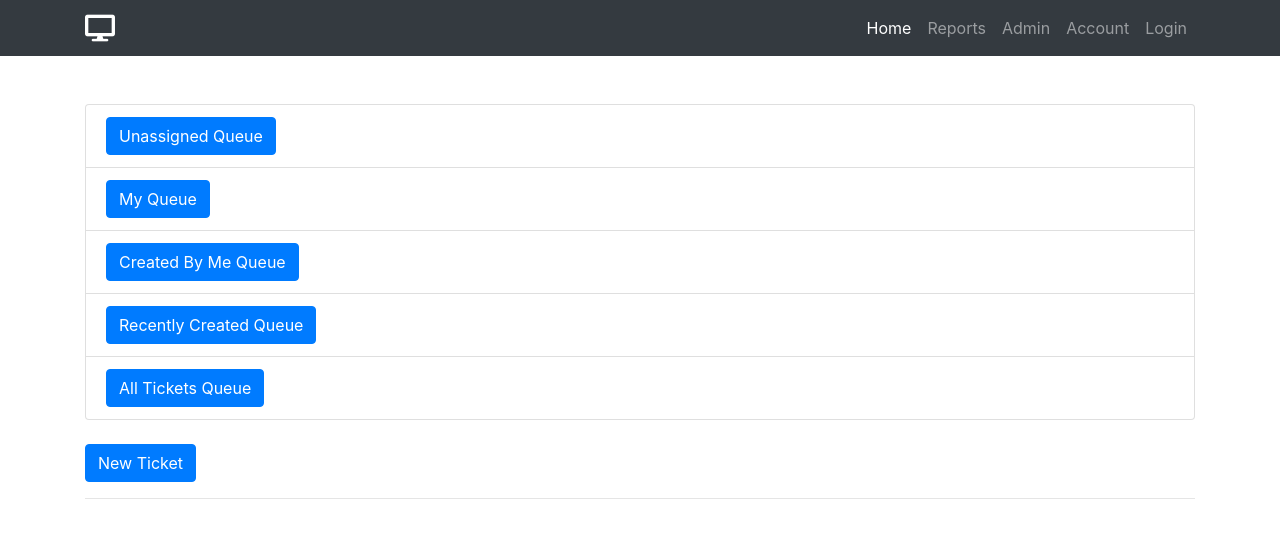
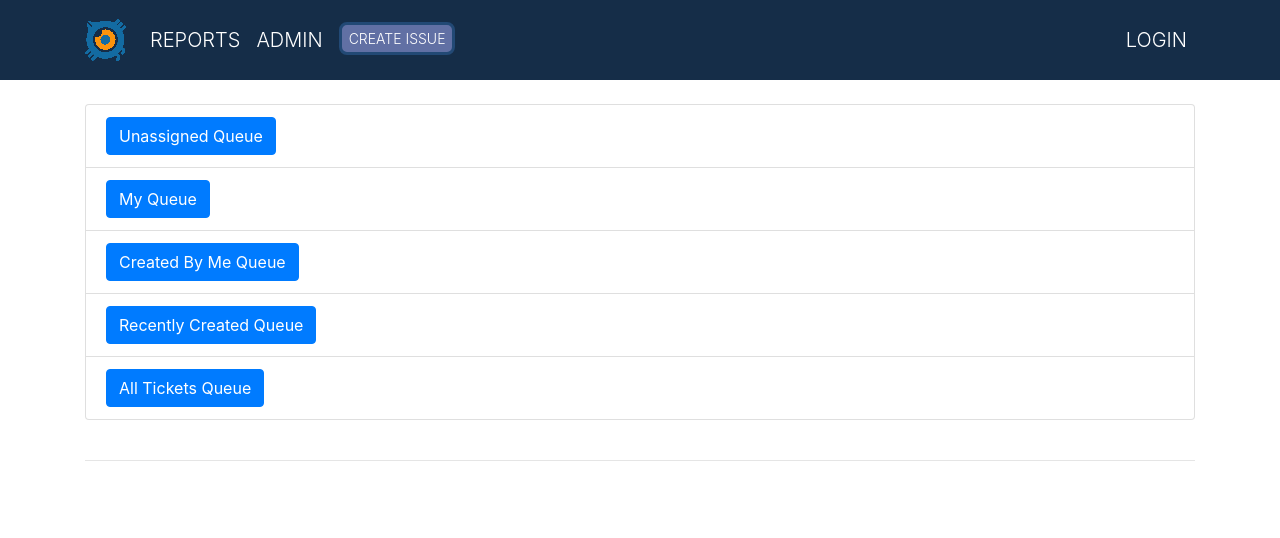
Before and after one commit to jgrugru/grewtix, a Django app: page / in a window 1280 px wide. Shown: the top 538 px of the page. Run offline with Django 3.2, Linux system fonts and the light colour scheme; some libraries are stand-ins or nearby versions.

Commit message:
redesigned header.html

```diff
--- a/grewtix/tickets/static/tickets/css/main.css
+++ b/grewtix/tickets/static/tickets/css/main.css
@@ -22,3 +22,48 @@
 .card-title {
     font-weight: 900;
 }
+
+#home-nav {
+    display: flex;
+    height: 80px;
+    background: #152D48!important;
+    padding-bottom: 17px;
+    padding-top:17px;
+}
+
+.nav-btn + .nav-btn {
+    margin-left: 20px;
+}
+
+.grew-btn {
+    border-radius: 8px;
+    background-color: #6170A4;
+    text-transform: uppercase;
+    font-size: 14px;
+    padding:3px 7px;
+    margin-top: 10%;
+    font-weight: 300;
+    color: white;
+    border: solid;
+    border-style: 1px;
+    border-color: #224975;
+}
+
+.grew-link {
+    color: white!important;
+    text-transform: uppercase;
+    font-size: 20px;
+    margin-top: 15px;
+    margin-bottom: 15px;
+    font-weight: 350;
+}
+
+.grew-link:hover {
+    text-decoration: none;
+    color:rgb(215, 215, 248)!important;
+}
+
+.grew-logo {
+    width: 41px;
+    height: 42px;
+}
--- a/grewtix/tickets/templates/tickets/design/header.html
+++ b/grewtix/tickets/templates/tickets/design/header.html
@@ -1,42 +1,44 @@
 {% load static %}
 
 <link rel="stylesheet" href="https://stackpath.bootstrapcdn.com/bootstrap/4.5.2/css/bootstrap.min.css">
-<link rel="stylesheet" href="https://use.fontawesome.com/releases/v5.7.0/css/all.css" integrity="sha384-lZN37f5QGtY3VHgisS14W3ExzMWZxybE1SJSEsQp9S+oqd12jhcu+A56Ebc1zFSJ" crossorigin="anonymous">
+<link rel="stylesheet" href="https://use.fontawesome.com/releases/v5.7.0/css/all.css"
+  integrity="sha384-lZN37f5QGtY3VHgisS14W3ExzMWZxybE1SJSEsQp9S+oqd12jhcu+A56Ebc1zFSJ" crossorigin="anonymous">
 <link type='text/css' rel="stylesheet" href="{% static 'tickets/css/main.css' %}">
 
+<style>
+  .grew-logo {
+     background-image: url("{% static 'tickets/images/my-logo.png' %}");
+  }
+</style>
 
-<nav class="navbar navbar-expand-lg navbar-dark bg-dark static-top">
+<nav class="navbar navbar-expand-lg navbar-dark bg-dark static-top" id='home-nav'>
   <div class="container">
     <a class="navbar-brand" href="{% url 'tickets:index' %}">
-      <i class="fas fa-desktop fa-lg" aria-hidden="true"></i>
+      <div class="grew-logo" aria-hidden="true"></div>
     </a>
     <button class="navbar-toggler" type="button" data-toggle="collapse" data-target="#navbarResponsive" aria-controls="navbarResponsive" aria-expanded="false" aria-label="Toggle navigation">
           <span class="navbar-toggler-icon"></span>
-        </button>
+    </button>
     <div class="collapse navbar-collapse" id="navbarResponsive">
-      <ul class="navbar-nav ml-auto">
-        <li class="nav-item active">
-          <a class="nav-link" href="{% url 'tickets:index' %}">Home
-                <span class="sr-only">(current)</span>
-              </a>
+      <ul class="navbar-nav mr-auto">
+        <li class="nav-item">
+          <a class="nav-link grew-link" href="{% url 'tickets:reports'%}">Reports</a>
         </li>
         <li class="nav-item">
-          <a class="nav-link" href="{% url 'tickets:reports'%}"">Reports</a>
+          <a class="nav-link grew-link" href="/admin">Admin</a>
         </li>
         <li class="nav-item">
-          <a class="nav-link" href="/admin">Admin</a>
+          <a class="nav-link" href="{% url 'tickets:create'%}"><button class="grew-btn">Create Issue</button></a>
         </li>
-        <li class="nav-item">
-          <a class="nav-link" href="#">Account</a>
-        </li>
+      </ul>
+      <ul class="navbar-nav ml-auto">
         {% if user.is_authenticated %}
-          <li class="nav-item"><a class="nav-link" href="{% url 'logout'%}">{{user.get_username}} Logout</a></li>
+          <li class="nav-item"><a class="nav-link grew-link" href="{% url 'logout'%}">{{user.get_username}} Logout</a></li>
         {% else %}
-          <li class="nav-item"><a class="nav-link" href="{% url 'login'%}">Login</a></li>
+          <li class="nav-item"><a class="nav-link grew-link" href="{% url 'login'%}">Login</a></li>
         {% endif %}
-
+        </ul>
       </ul>
     </div>
   </div>
 </nav>
-<br>
--- a/grewtix/tickets/templates/tickets/index.html
+++ b/grewtix/tickets/templates/tickets/index.html
@@ -25,9 +25,6 @@
         </li>
    </div>
    <br>
-   <a href="{% url 'tickets:create' %}"><button type="button" class="btn btn-primary">New Ticket</button></a>
-
-
 </div>
 
 {% include 'tickets/design/footer.html' %}
```
Also changed, not shown: grewtix/tickets/static/tickets/images/logo.png (deleted), grewtix/tickets/static/tickets/images/logo1.png (deleted), grewtix/tickets/static/tickets/images/my-logo.png (added).
